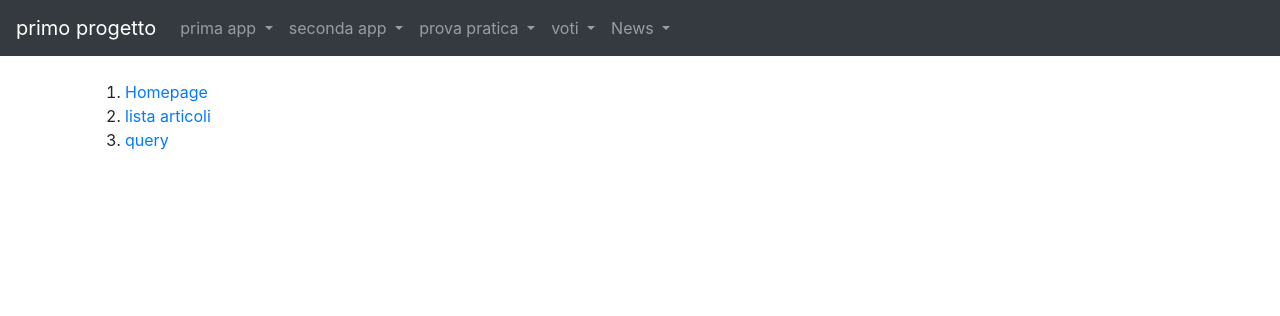
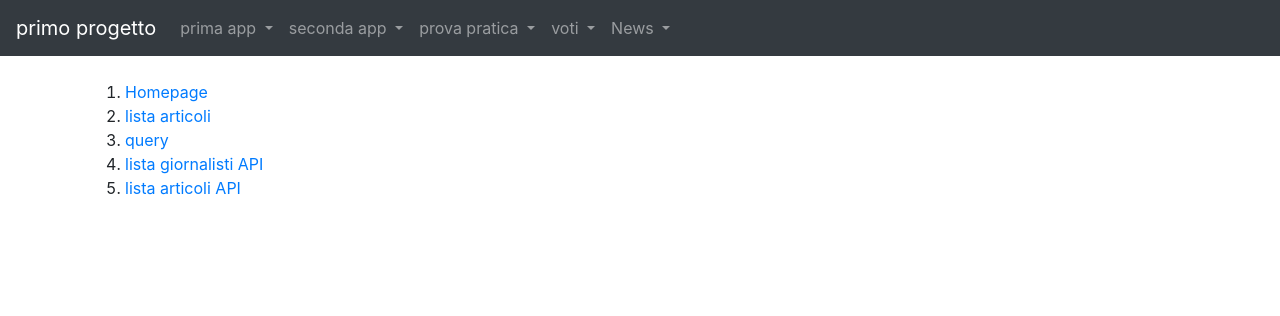
Before and after one commit to GostivariMattia/primo_progetto, a Django app: page /news/indexnews/ in a window 1280 px wide. Shown: the top 316 px of the page. Run offline with Django 4.2, Linux system fonts and the light colour scheme.

Commit message:
fine prima parte API

```diff
--- a/news/templates/indexnews.html
+++ b/news/templates/indexnews.html
@@ -12,6 +12,8 @@
         <li><a href="{% url 'news:home'%}">Homepage </a></li>
         <li><a href="{% url 'news:lista_articoli'%}">lista articoli</a></li>
         <li><a href="{% url 'news:query_base'%}">query</a></li>
+        <li><a href="{% url 'news:giornalista_list_api' %}">lista giornalisti API</a></li>
+        <li><a href="{% url 'news:articoli_list_api' %}">lista articoli API</a></li>
     </ol>
     {%endblock content%}
 
--- a/news/urls.py
+++ b/news/urls.py
@@ -11,7 +11,7 @@ urlpatterns = [
     path('giornalista/lista/',listaArticoli, name="lista_articoli"),
     path('lista/',query_base, name="query_base"),
     path('indexnews/',indexnews,name="indexnews"),
-    path('list_giornalisti_api',giornalisti_list_api, name="giornalista_list_api"),
+    path('giornalisti_list_api',giornalisti_list_api, name="giornalista_list_api"),
     path('giornalista_api/<int:pk>',giornalista_api,name="giornalista_api"),
     path('articoli_list_api',articoli_list_api,name="articoli_list_api"),
     path('articolo_api/<int:pk>',articolo_api,name="articolo_api")
```
